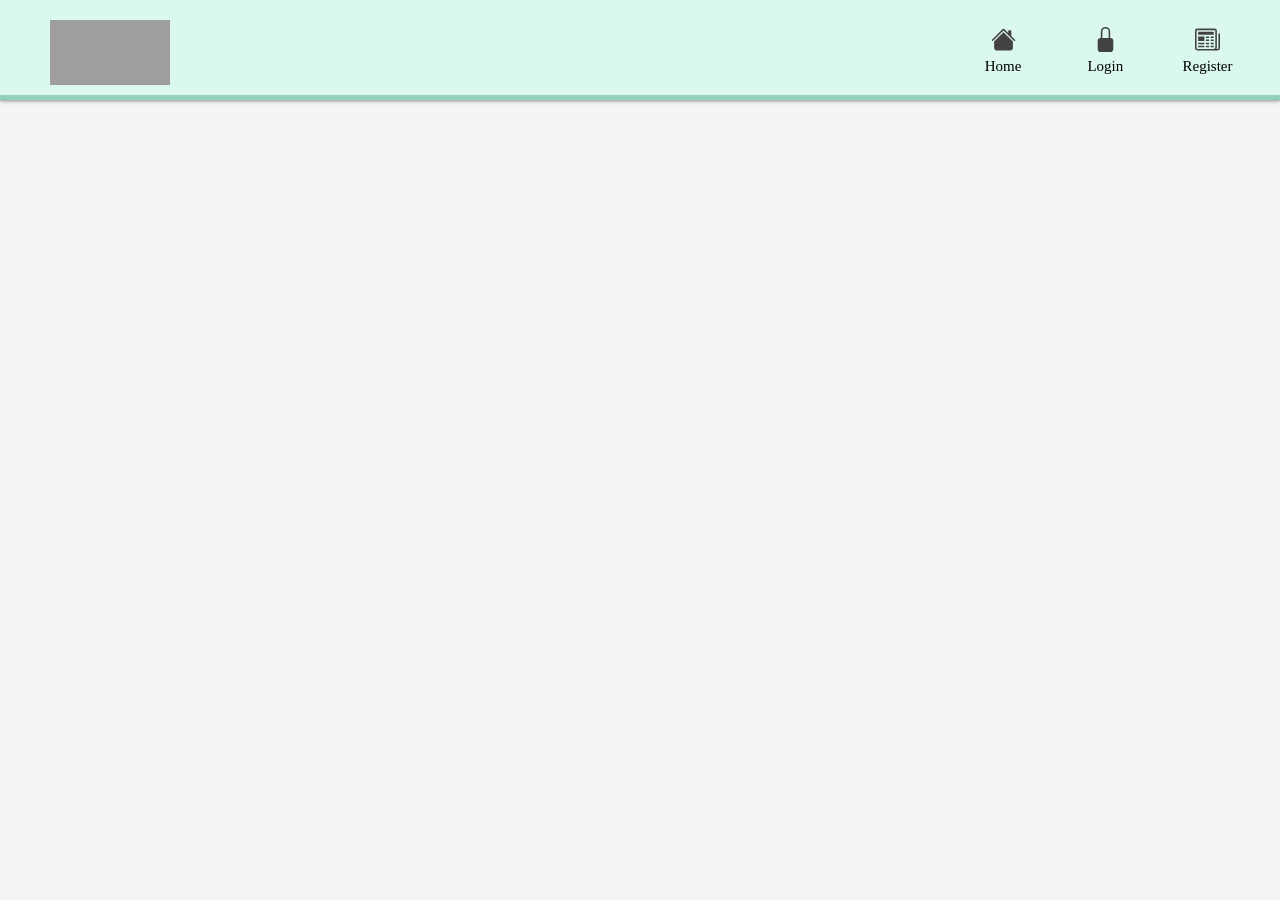
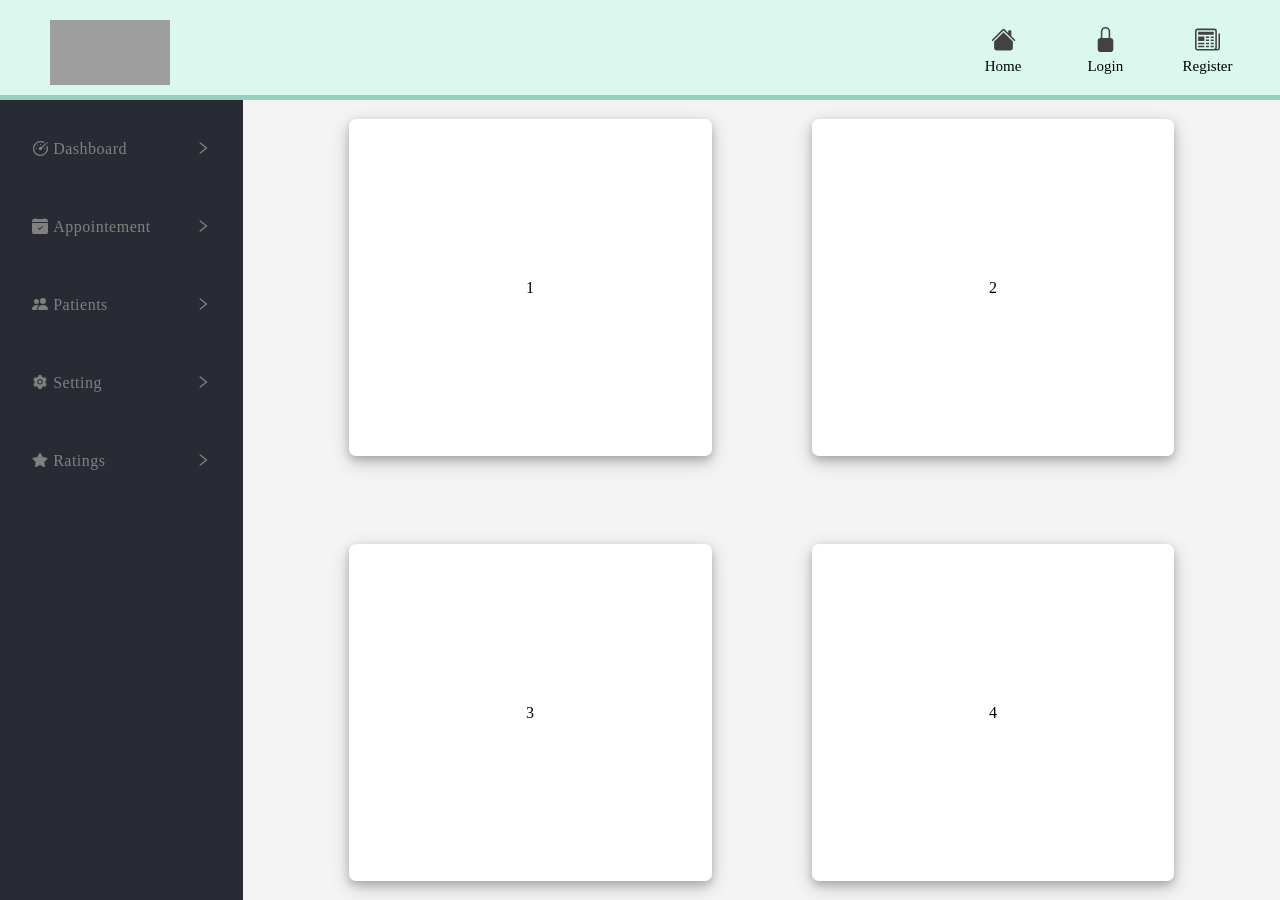
Before and after one commit to TEAM-404-C4/MERAKI_Academy_Project_5, a React (Create React App) app in the folder frontend/: page /dashboard in a window 1280 px wide. Before the commit the page ends 800 px from the top, so only its background shows below. Built offline with nearby package versions, Linux system fonts and the light colour scheme; grey boxes are pictures that could not be loaded.

Commit message:
Build dashboard page =>frontend

```diff
--- a/frontend/src/App.js
+++ b/frontend/src/App.js
@@ -14,6 +14,7 @@ import Booking from "./Components/Booking/Booking";
 import Setting from "./Components/Settings/Setting";
 import Appointement from "./Components/DoctorAppointment/Appointement";
 import DoctorMyProfile from "./Components/DoctorProfile/DoctorMyProfile";
+import Dashboard from "./Components/Dashboard/Dashboard";
 
 //App Function
 function App() {
@@ -34,6 +35,7 @@ function App() {
         <Route path="/Register" element={<Register />} />
         <Route path="/DoctorProfile" element={<DoctorProfile />} />
         <Route path="/setting" element={<Setting />} />
+        <Route path="/dashboard" element={<Dashboard />} />
       </Routes>
     </div>
   );
--- /dev/null
+++ b/frontend/src/Components/Dashboard/Dashboard.css
@@ -0,0 +1,112 @@
+.MainDivDashBoard {
+  display: flex;
+  flex-direction: row;
+  height: 100vh;
+}
+
+.rightSide {
+  display: flex;
+  flex-direction: column;
+  height: 100%;
+  width: 100%;
+  background-color: #f4f4f4;
+}
+
+.leftSide {
+  display: flex;
+  flex-direction: column;
+  height: 100%;
+  width: 300px;
+  background-color: #282b33;
+  gap: 50px;
+}
+
+.menu {
+  display: flex;
+  flex-direction: column;
+  align-items: flex-start;
+  margin-top: 20px;
+  gap: 20px;
+}
+
+.dashboardSelect {
+  color: grey;
+  letter-spacing: 0.5px;
+  padding: 20px;
+  border-radius: 7px;
+  width: 90%;
+  display: flex;
+  justify-content: space-between;
+  margin-left: 5%;
+}
+.dashboardSelect:hover {
+  background-color: rgb(255, 255, 255, 0.2);
+  cursor: pointer;
+  color: #f6cd50;
+}
+
+.dashboardItem {
+  display: flex;
+  flex-direction: column;
+  height: 100%;
+  flex-direction: column;
+  gap: 50px;
+}
+
+.dashBoardChart {
+  display: flex;
+  flex-direction: row;
+  justify-content: center;
+  align-items: center;
+  gap: 100px;
+  background-color: #f4f4f4;
+  height: 400px;
+}
+
+.chartOne {
+  display: flex;
+  align-items: center;
+  justify-content: center;
+  background-color: white;
+  width: 35%;
+  height: 90%;
+  border-radius: 7px;
+  box-shadow: 0 4px 8px 0 rgba(0, 0, 0, 0.2), 0 6px 20px 0 rgba(0, 0, 0, 0.19);
+}
+
+.chartTwo {
+  display: flex;
+  align-items: center;
+  justify-content: center;
+  background-color: white;
+  width: 35%;
+  height: 90%;
+  border-radius: 7px;
+  box-shadow: 0 4px 8px 0 rgba(0, 0, 0, 0.2), 0 6px 20px 0 rgba(0, 0, 0, 0.19);
+}
+.chartThree {
+  display: flex;
+  align-items: center;
+  justify-content: center;
+  background-color: white;
+  width: 35%;
+  height: 90%;
+  border-radius: 7px;
+  box-shadow: 0 4px 8px 0 rgba(0, 0, 0, 0.2), 0 6px 20px 0 rgba(0, 0, 0, 0.19);
+}
+.chartFour {
+  display: flex;
+  align-items: center;
+  justify-content: center;
+  background-color: white;
+  width: 35%;
+  height: 90%;
+  border-radius: 7px;
+  box-shadow: 0 4px 8px 0 rgba(0, 0, 0, 0.2), 0 6px 20px 0 rgba(0, 0, 0, 0.19);
+}
+
+.dashboardIcon {
+  display: flex;
+  flex-direction: row;
+  gap: 5px;
+}
--- /dev/null
+++ b/frontend/src/Components/Dashboard/Dashboard.js
@@ -0,0 +1,68 @@
+import React from "react";
+import "./Dashboard.css";
+import { AiOutlineRight, AiFillSetting } from "react-icons/ai";
+import { GoDashboard } from "react-icons/go";
+import { BsFillPeopleFill, BsFillCalendarCheckFill } from "react-icons/bs";
+import { FaStar } from "react-icons/fa";
+
+const Dashboard = () => {
+  return (
+    <>
+      <div className="MainDivDashBoard">
+        <div className="leftSide">
+          <div className="menu">
+            <div className="dashboardSelect">
+              <div className="dashboardIcon">
+                <GoDashboard />
+                Dashboard
+              </div>
+              <AiOutlineRight />
+            </div>
+            <div className="dashboardSelect">
+              <div className="dashboardIcon">
+                <BsFillCalendarCheckFill />
+                Appointement
+              </div>
+              <AiOutlineRight />
+            </div>
+            <div className="dashboardSelect">
+              <div className="dashboardIcon">
+                <BsFillPeopleFill />
+                Patients
+              </div>
+              <AiOutlineRight />
+            </div>
+            <div className="dashboardSelect">
+              <div className="dashboardIcon">
+                <AiFillSetting />
+                Setting
+              </div>
+              <AiOutlineRight />
+            </div>
+            <div className="dashboardSelect">
+              <div className="dashboardIcon">
+                <FaStar />
+                Ratings
+              </div>
+              <AiOutlineRight />
+            </div>
+          </div>
+        </div>
+        <div className="rightSide">
+          <div className="dashboardItem">
+            <div className="dashBoardChart">
+              <div className="chartOne">1</div>
+              <div className="chartTwo">2</div>
+            </div>
+            <div className="dashBoardChart">
+              <div className="chartThree">3</div>
+              <div className="chartFour">4</div>
+            </div>
+          </div>
+        </div>
+      </div>
+    </>
+  );
+};
+
+export default Dashboard;
--- a/frontend/src/Components/MainPage/CardDoctor.css
+++ b/frontend/src/Components/MainPage/CardDoctor.css
@@ -27,7 +27,6 @@
   background-color: white;
   justify-content: flex-start;
   align-items: center;
-  background-color: rgb(251, 255, 255);
   margin: 1%;
   gap: 1%;
   width: 150vh;
@@ -88,7 +87,7 @@
 .card-image {
   cursor: pointer;
   width: 13vw;
-    height: 53vh;
+  height: 53vh;
 }
 .bookingBtn:hover {
   cursor: pointer;
--- a/frontend/src/Components/navigation/navigation.js
+++ b/frontend/src/Components/navigation/navigation.js
@@ -12,7 +12,6 @@ import { MdSettings } from "react-icons/md";
 import { logoutRedux } from "../Reducer/login/index";
 import "./navigation.css";
 import { useDispatch, useSelector } from "react-redux";
-import { ImGift } from "react-icons/im";
 // ==========================================
 
 const Navigation = () => {
@@ -79,7 +78,7 @@ const Navigation = () => {
 
         {state.isLoggedIn ? (
           <div>
-            <Link to="/dashBoard">
+            <Link to="/dashboard">
               <BsWindow />
             </Link>
             <p className="nav_label">Dashbord</p>
```
